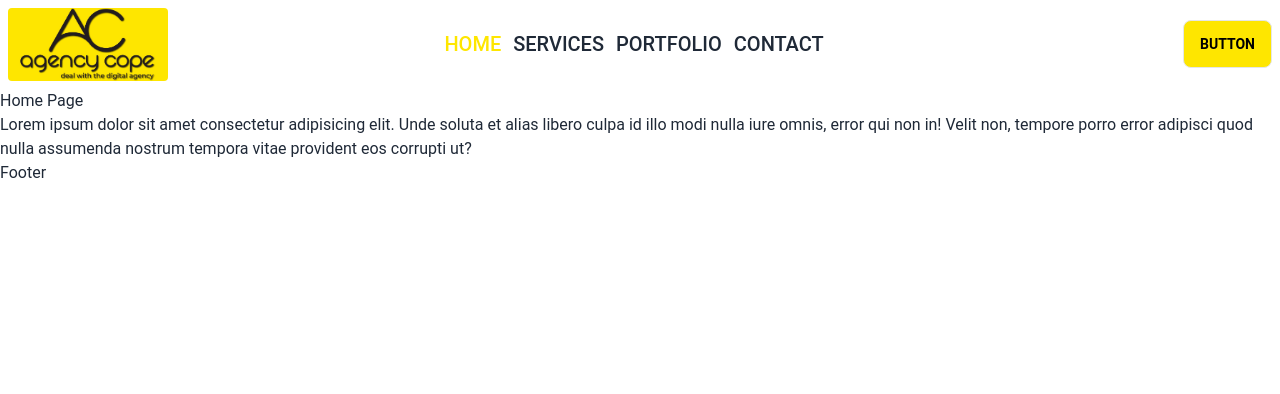
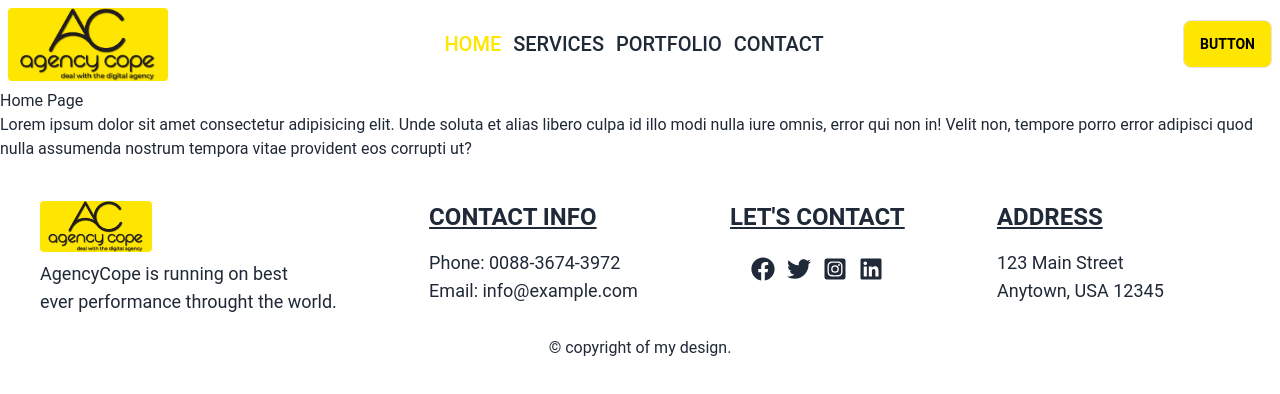
Before and after one commit to abdurrahmanrahat/agencyCope-client, a React (Vite) app: page / in a window 1280 px wide. Shown: the top 394 px of the page. Built offline with nearby package versions, Linux system fonts and the light colour scheme.

Commit message:
Footer design completed

```diff
--- a/package.json
+++ b/package.json
@@ -14,6 +14,7 @@
     "match-sorter": "^6.3.1",
     "react": "^18.2.0",
     "react-dom": "^18.2.0",
+    "react-icons": "^4.9.0",
     "react-router-dom": "^6.13.0",
     "sort-by": "^1.2.0"
   },
--- a/src/Pages/Shared/Footer/Footer.jsx
+++ b/src/Pages/Shared/Footer/Footer.jsx
@@ -1,8 +1,44 @@
+import { FaFacebook, FaInstagramSquare, FaLinkedin, FaTwitter } from 'react-icons/fa';
+import Logo from '../../../assets/logo.jpg';
 
 const Footer = () => {
     return (
         <div>
-            <h2>Footer</h2>
+            <footer className="footer p-10 pb-4 text-base-content">
+                <div>
+                    <div className='flex items-center'>
+                        <img className='w-28 rounded' src={Logo} alt="" />
+                    </div>
+                    <p className='text-lg'>AgencyCope is running on best <br /> ever performance throught the world.</p>
+                </div>
+                <div>
+                    <span className="footer-title opacity-100 text-2xl underline">Contact Info</span>
+                    <div className='flex flex-col text-lg'>
+                        <p>Phone: 0088-3674-3972</p>
+                        <p>Email: info@example.com</p>
+                    </div>
+                </div>
+                <div>
+                    <span className="footer-title opacity-100 text-2xl underline">Let&apos;s Contact</span>
+                    <div className='text-2xl flex gap-3 mx-auto pt-2'>
+                        <FaFacebook></FaFacebook>
+                        <FaTwitter></FaTwitter>
+                        <FaInstagramSquare></FaInstagramSquare>
+                        <FaLinkedin></FaLinkedin>
+                    </div>
+                </div>
+                <div>
+                    <span className="footer-title opacity-100 text-2xl underline">Address</span>
+                    <p className='text-lg'>123 Main Street <br />
+                        Anytown, USA 12345
+                    </p>
+                </div>
+            </footer>
+
+            {/* Copyright */}
+            <div className="text-center pb-2 ">
+                <p className='text-center m-0 text-xl'><small>© copyright of my design.</small></p>
+            </div>
         </div>
     );
 };
```
Also changed, not shown: 1 other file (tests, documents, lock files or other folders).
